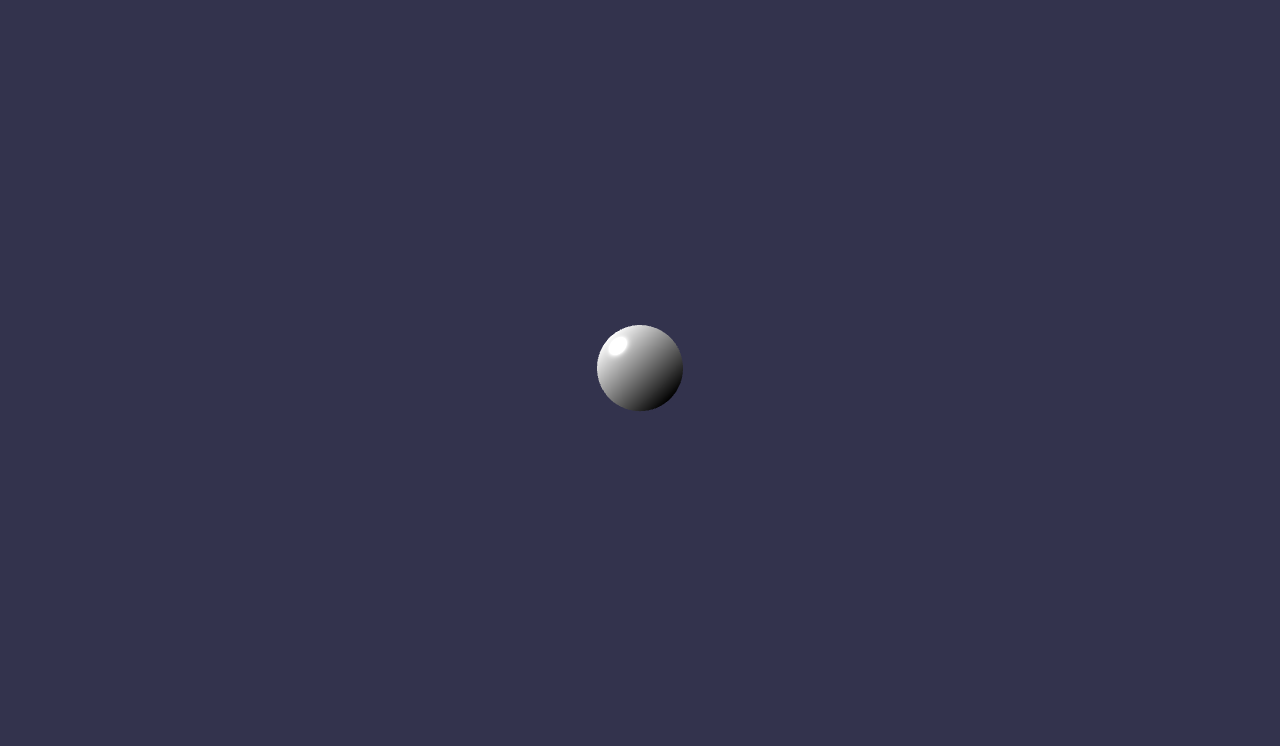
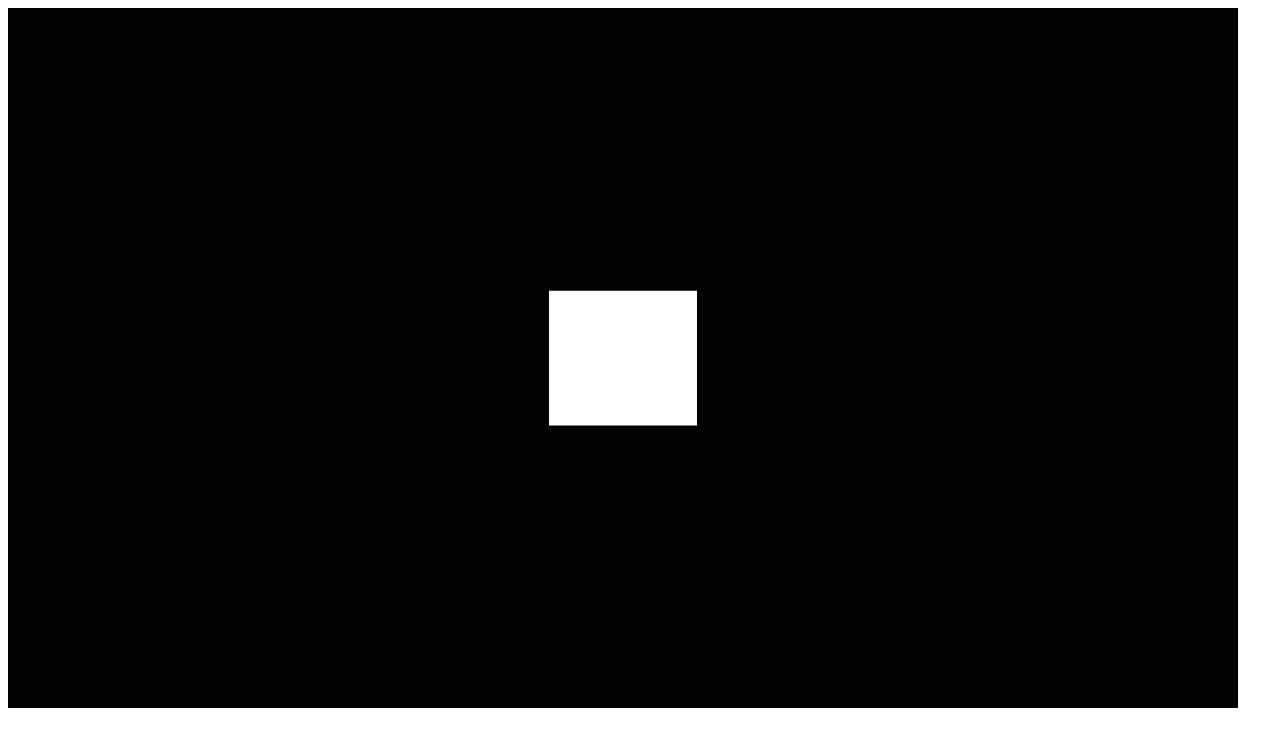
Before and after one commit to lufemas/JR.js-game-engine, a website built with Parcel: page src/index.html in a window 1280 px wide. Built offline with nearby package versions, Linux system fonts and the light colour scheme; animation ran at ten frames a second.

Commit message:
trying THREE.js

```diff
--- a/package.json
+++ b/package.json
@@ -11,6 +11,7 @@
   "license": "ISC",
   "dependencies": {
     "babylonjs": "^4.1.0",
-    "parcel": "^1.12.4"
+    "parcel": "^1.12.4",
+    "three": "^0.121.1"
   }
 }
--- a/src/index.html
+++ b/src/index.html
@@ -3,29 +3,12 @@
 
     <head>
         <meta http-equiv="Content-Type" content="text/html; charset=utf-8"/>
-        <title>Babylon Template</title>
-
-        <style>
-            html, body {
-                overflow: hidden;
-                width: 100%;
-                height: 100%;
-                margin: 0;
-                padding: 0;
-            }
-
-            #renderCanvas {
-                width: 100%;
-                height: 100%;
-                touch-action: none;
-            }
-        </style>
+        <title>Three Template</title>
 
 </head>
 
 <body>
 
-    <canvas id="renderCanvas" touch-action="none"></canvas> <!-- touch-action="none" for best results from PEP -->
 
 
     <script src="index.js"></script>
--- a/src/index.js
+++ b/src/index.js
@@ -1,12 +1,36 @@
 import JR from './jr/jr'
 
-const player = new JR.GameObject()
+const game = new JR()
 
-const game = JR.fastStart()
+console.log(game)
 
-player.mesh = BABYLON.MeshBuilder.CreateSphere("sphere", {diameter:2}, game.scene);
 
-game.engine.runRenderLoop(function () {
-        game.scene.render();
-        player.update()
-});
+const camera = game.basicCamera();
+
+console.log(camera)
+
+camera.position.z = 400;
+const scene = game.basicScene();
+
+console.log(scene)
+
+console.log(game.renderer)
+
+
+game.addBox(scene)
+
+game.level.camera = camera;
+game.level.scene = scene;
+
+
+function onWindowResize() {
+
+        camera.aspect = window.innerWidth / window.innerHeight;
+        camera.updateProjectionMatrix();
+
+        game.renderer.setSize( window.innerWidth - 50, window.innerHeight - 100 );
+
+}
+window.addEventListener( 'resize', onWindowResize, false );
+
+game.animate()
--- a/src/jr/jr.js
+++ b/src/jr/jr.js
@@ -1,41 +1,36 @@
-import {GameObject} from './engine/jr-core'
-import Babylon from 'babylonjs'
+import { Vector3 } from 'babylonjs';
+import * as THREE from 'three';
 
-function fastStart(){
+export default function JR(){
 
-    const canvas = document.getElementById("renderCanvas"); // Get the canvas element
-    const engine = new BABYLON.Engine(canvas, true); // Generate the BABYLON 3D engine
+        this.level = {}
 
-    const pawns = []
+        this.basicCamera = () => new THREE.PerspectiveCamera( 120, window.innerWidth / window.innerHeight, 1, 1000 );
 
-    /******* Add the create scene function ******/
-    const createScene = function () {
+        this.basicScene = () => new THREE.Scene();
 
-        // Create the scene space
-        const scene = new BABYLON.Scene(engine);
+        this.renderer = new THREE.WebGLRenderer( { antialias: true } );
+        this.renderer.setPixelRatio( window.devicePixelRatio );
+        this.renderer.setSize( window.innerWidth - 50, window.innerHeight - 100 );
+        document.body.appendChild(  this.renderer.domElement );
 
-        // Add a camera to the scene and attach it to the canvas
-        const camera = new BABYLON.ArcRotateCamera("Camera", Math.PI / 2, Math.PI / 2, 2, new BABYLON.Vector3(0,0,20), scene);
-        camera.attachControl(canvas, true);
+        this.addBox = (scene) => {
 
-        // Add lights to the scene
-        const light1 = new BABYLON.HemisphericLight("light1", new BABYLON.Vector3(1, 1, 0), scene);
-        const light2 = new BABYLON.PointLight("light2", new BABYLON.Vector3(0, 1, -1), scene);
+            const geometry = new THREE.BoxBufferGeometry( 200, 200, 200 );
+            const box = new THREE.Mesh( geometry );
+            scene.add( box );
 
-        return scene;
-    };
-    /******* End of the create scene function ******/
+            return box;
 
-    const scene = createScene(); //Call the createScene function
+        }
 
-    // Register a render loop to repeatedly render the scene
+        this.animate = () => {
 
-    // Watch for browser/canvas resize events
-    window.addEventListener("resize", function () {
-            engine.resize();
-    });
+            requestAnimationFrame( this.animate );
 
-    return {canvas, engine, scene}
+            this.renderer.render( this.level.scene, this.level.camera );
+
+        }
+
+
 }
-
-export default {GameObject, fastStart}
```
Also changed, not shown: 2 other files.
